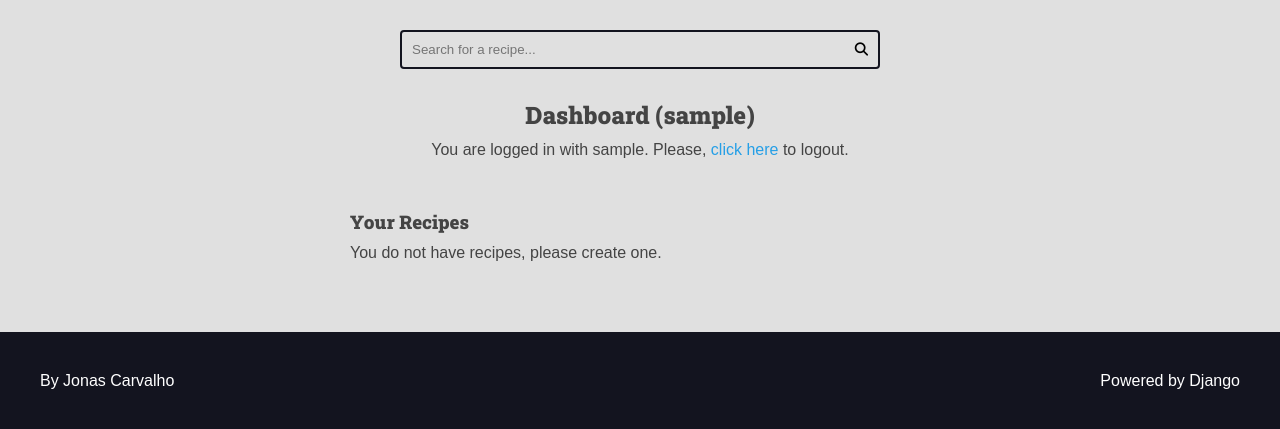
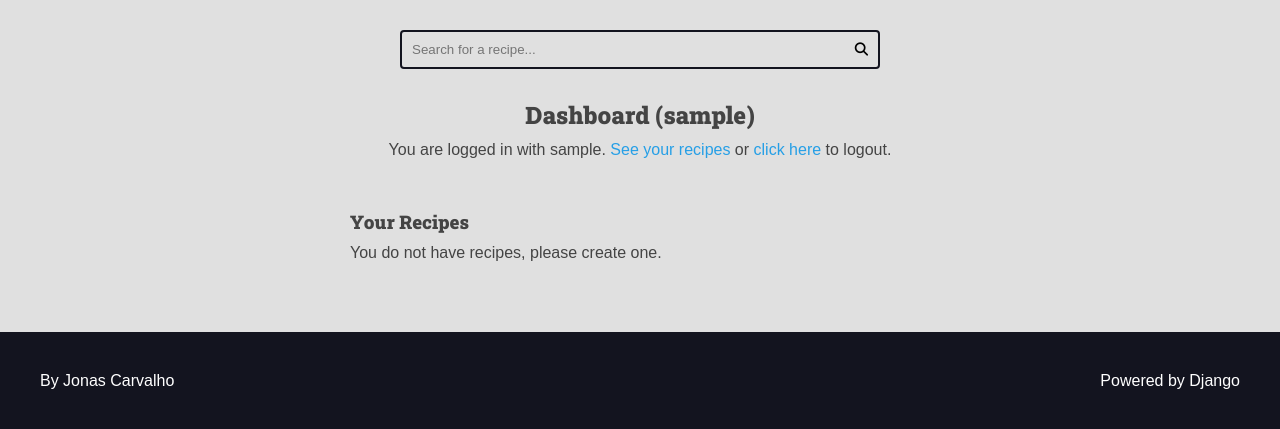
Before and after one commit to jonascarvalh/recipe-website, a Django app: page /authors/dashboard/ in a window 1280 px wide. Shown: the part 113-542 px from the top of the page. Run offline with Django 4.2, Linux system fonts and the light colour scheme; the visitor is signed in with stand-in values (Sample User, id 1); data that the repository does not hold is empty.

Commit message:
chore: fix layout to recipe form

```diff
--- a/authors/templates/authors/partials/login_message.html
+++ b/authors/templates/authors/partials/login_message.html
@@ -2,7 +2,7 @@
     <div class="login-message">
         You are logged in with
         {{ request.user.username }}.
-        Please,
+        <a href="{% url 'authors:dashboard' %} ">See your recipes</a> or
         <form class="inline-form" action="{% url "authors:logout" %}" method="POST">
             {% csrf_token %}
             <input type="hidden" name="username" value="{{ request.user.username }}">
--- a/base_templates/global/partials/form.html
+++ b/base_templates/global/partials/form.html
@@ -14,6 +14,11 @@
                     {{field.errors}}
 
                 </div>
+                {% if field.name == "cover" and field.value.url %}
+                    <div class="span-2">
+                        <img src="{{ field.value.url }}" alt="Capa para {{ recipe.title }}">
+                    </div>
+                {% endif %}
             {% endfor %}
         </div>
         {% if form.errors %}
--- a/static/global/css/styles.css
+++ b/static/global/css/styles.css
@@ -57,6 +57,15 @@ body {
 }
 h1, h2, h3, h4, h5, h6 {
     font-family: var(--font-headings);
+}
+
+img {
+    max-width: 100%;
+}
+
+a {
+    color: var(--color-primary);
+    text-decoration: none;
 }
 .main-header-container {
     background: var(--color-primary-dark);
```
Also changed, not shown: authors/forms/recipe_form.py (+20 -1 lines).
